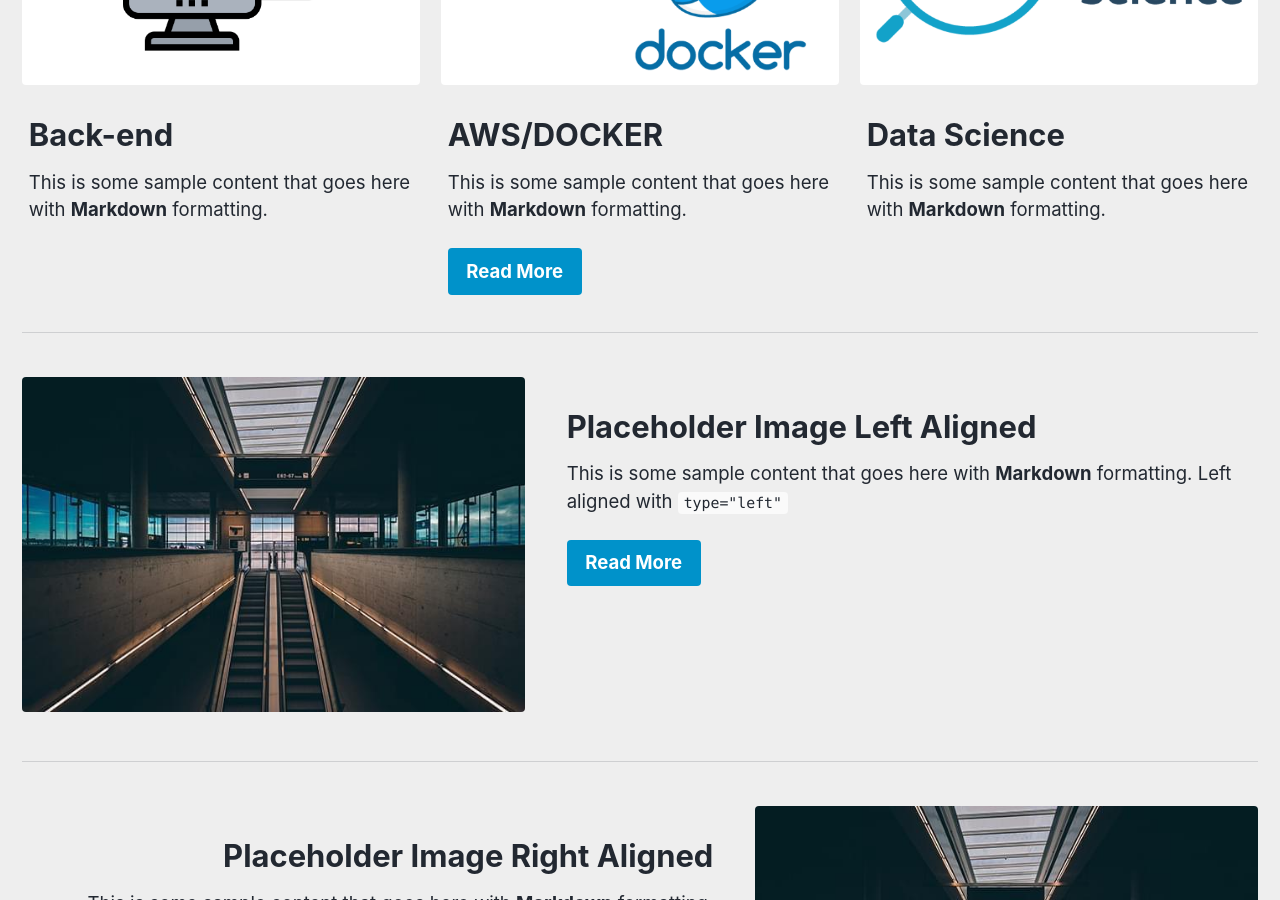
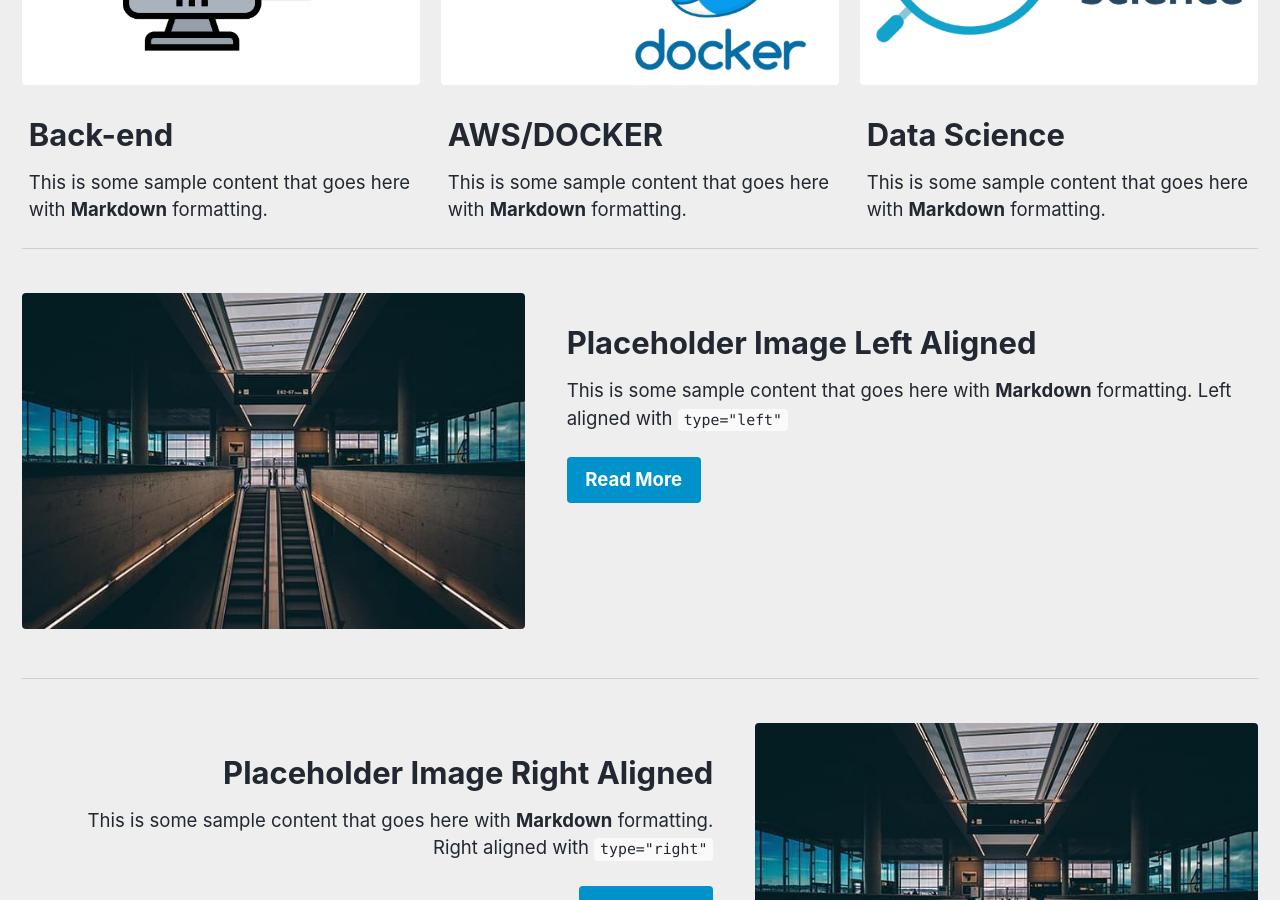
Before and after one commit to djlim98/djlim98.github.io, a Jekyll site: the page built from _pages/home.md, in a window 1280 px wide and 900 px high, scrolled down 801 px. Built offline with Jekyll 4.4.1, drawn with Linux system fonts in a browser that asks for light colours; cached includes are drawn as plain includes.

Commit message:
Update home.md

```diff
--- a/_pages/home.md
+++ b/_pages/home.md
@@ -23,9 +23,6 @@
     alt: "placeholder image 2"
     title: "AWS/DOCKER"
     excerpt: "This is some sample content that goes here with **Markdown** formatting."
-    url: "#test-link"
-    btn_label: "Read More"
-    btn_class: "btn--primary"
   - image_path: /assets/images/f_3.png
     title: "Data Science"
     excerpt: "This is some sample content that goes here with **Markdown** formatting."
@@ -63,4 +60,4 @@
 
 {% include feature_row id="feature_row3" type="right" %}
 
-{% include feature_row id="feature_row4" type="center" %}
+{% include feature_row id="feature_row4" type="left" %}
```
